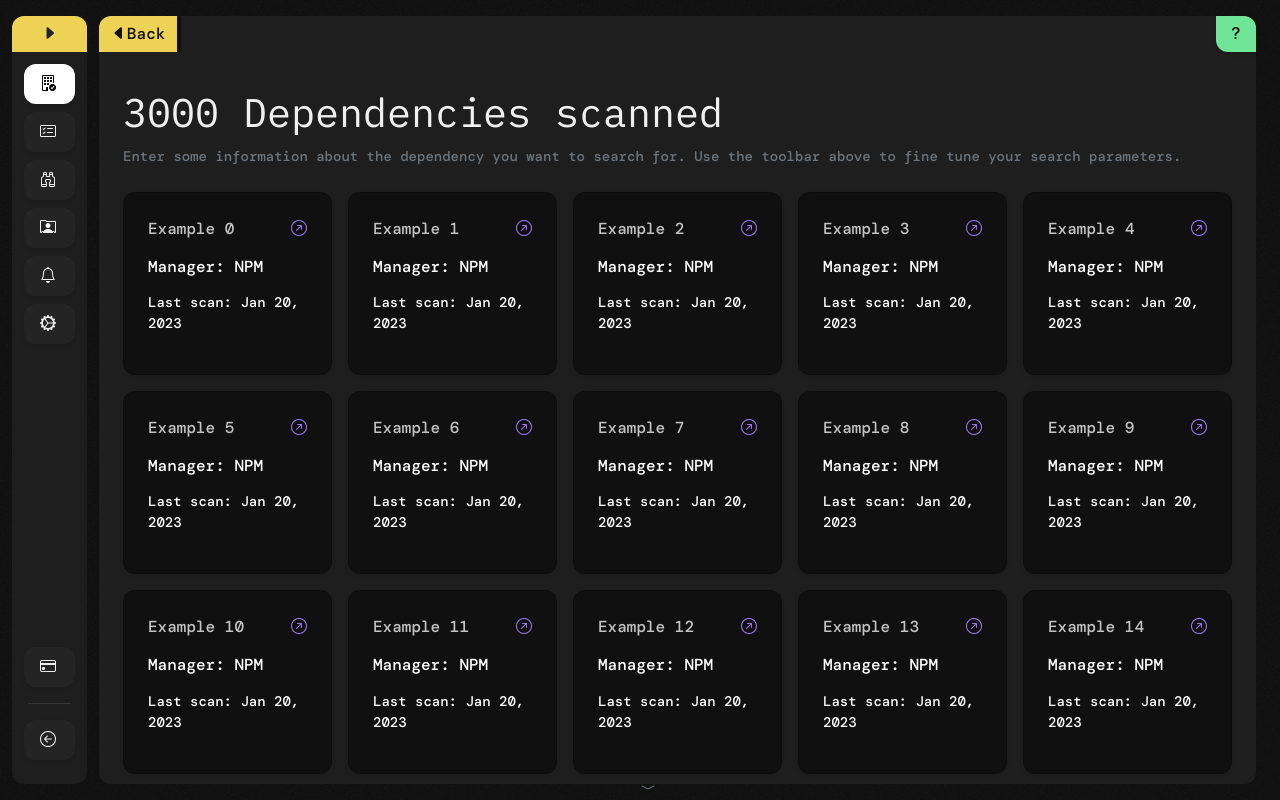
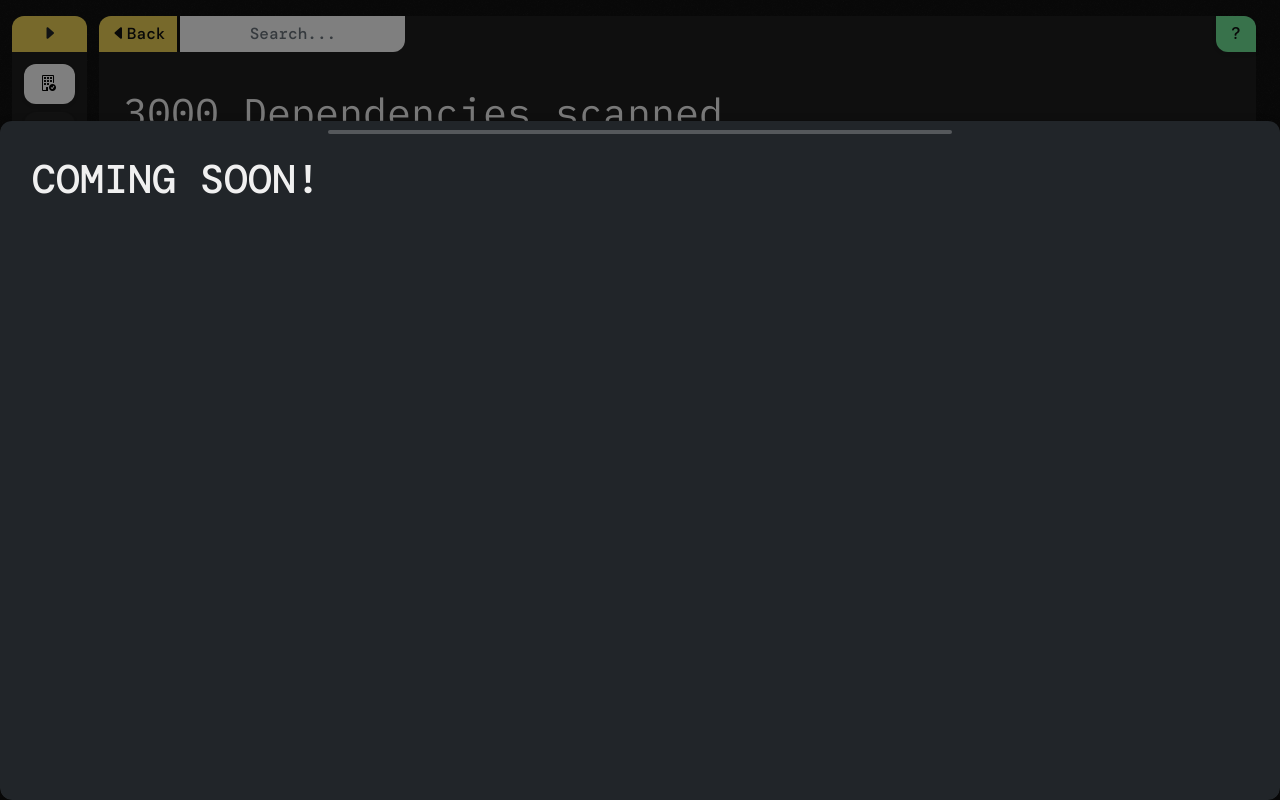
Before and after one commit to whichlicense/frontend, a React (Create React App) app: page /search in a window 1280 px wide. Both pictures are taken after a click on the button 1236 px from the left and 34 px from the top of the page. Built offline with nearby package versions, Linux system fonts and the light colour scheme.

Commit message:
input support, help now opens card
Signed-off-by: duart38 <duartsnel@icloud.com>

```diff
--- a/src/components/Toolbar/ToolBarManager.tsx
+++ b/src/components/Toolbar/ToolBarManager.tsx
@@ -15,7 +15,7 @@
  *   limitations under the License.
  */
 
-import { Button, ButtonGroup, Stack } from "react-bootstrap";
+import { Button, ButtonGroup, Form, Stack } from "react-bootstrap";
 import {
   ToolBarItem,
   ToolBarItemType,
@@ -24,10 +24,15 @@ import {
 import BackButton from "./BackButton";
 import HelpButton from "./HelpButton";
 import "../../styles/Button.css";
+import { useState } from "react";
+import { InlineCard } from "../Modals/InlineCard";
+import ReactMarkdown from 'react-markdown'
+
 
 type ToolBarManagerProps = {};
 export default function ToolBarManager(props: ToolBarManagerProps) {
   const { items } = useToolBarContext();
+  const [showHelp, setShowHelp] = useState(false)
 
   const renderToolBarItem = (item: ToolBarItem) => {
     switch (item.type) {
@@ -35,9 +40,9 @@ export default function ToolBarManager(props: ToolBarManagerProps) {
         return (
           <Button
             onClick={item.onClick}
-            className={`text-truncate ${item.className || ""}${item.bgColor || "bg-dark-1"} ${
-              item.txtColor || "txt-white"
-            } tool-bar-button`}
+            className={`text-truncate ${item.className || ""}${
+              item.bgColor || "bg-dark-1"
+            } ${item.txtColor || "txt-white"} tool-bar-button`}
           >
             <Stack direction="horizontal" gap={2}>
               {item.icon && <i className={item.icon}></i>}
@@ -55,10 +60,33 @@ export default function ToolBarManager(props: ToolBarManagerProps) {
             {item.title}
           </h6>
         );
-        case ToolBarItemType.SEPARATOR:
-            return <div className={`vr ${item.color || 'bg-grey'} rounded opacity-100`} style={{padding: '2px'}} />;
+      case ToolBarItemType.INPUT:
+        return (
+          <>
+            <Form.Control
+              className="btn bg-white txt-dark-1"
+              placeholder={item.placeholder || "..."}
+              defaultValue={item.defaultValue || ""}
+              onChange={(e) => item.onChange(e.target.value)}
+            />
+          </>
+        );
+      case ToolBarItemType.SEPARATOR:
+        return (
+          <div
+            className={`vr ${item.color || "bg-grey"} rounded opacity-100`}
+            style={{ padding: "2px" }}
+          />
+        );
+      default: {
+        return <>ERROR</>;
+      }
     }
   };
+
+  const onHelpButtonClick = () => {
+    setShowHelp(true)
+  }
 
   return (
     <div>
@@ -75,18 +103,27 @@ export default function ToolBarManager(props: ToolBarManagerProps) {
             }}
           >
             <ButtonGroup className="tool-bar-button-group">
-            <BackButton />
-            {items.length > 0 && renderToolBarItem({type: ToolBarItemType.SEPARATOR, color: 'bg-dark-1'})}
+              <BackButton />
+              {items.length > 0 &&
+                renderToolBarItem({
+                  type: ToolBarItemType.SEPARATOR,
+                  color: "bg-dark-1",
+                })}
 
-            {items.map((item) => {
-              return renderToolBarItem(item);
-            })}
+              {items.map((item) => {
+                return renderToolBarItem(item);
+              })}
             </ButtonGroup>
           </Stack>
 
-          <HelpButton />
+          <HelpButton onClick={onHelpButtonClick} />
         </div>
       </div>
+      <InlineCard show={showHelp} handleClose={() => setShowHelp(false)}>
+        <ReactMarkdown>
+          # COMING SOON!
+        </ReactMarkdown>
+      </InlineCard>
     </div>
   );
 }
```
